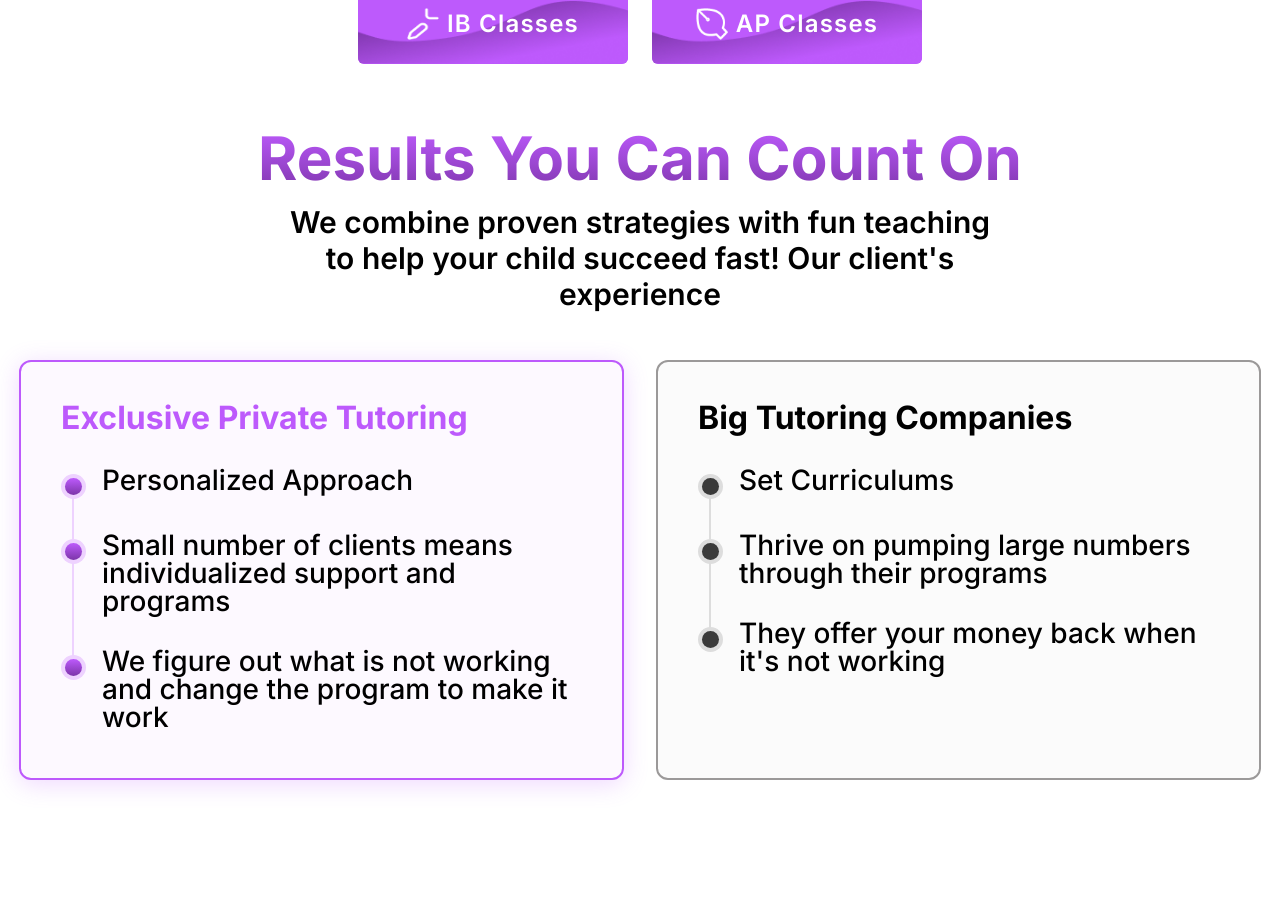
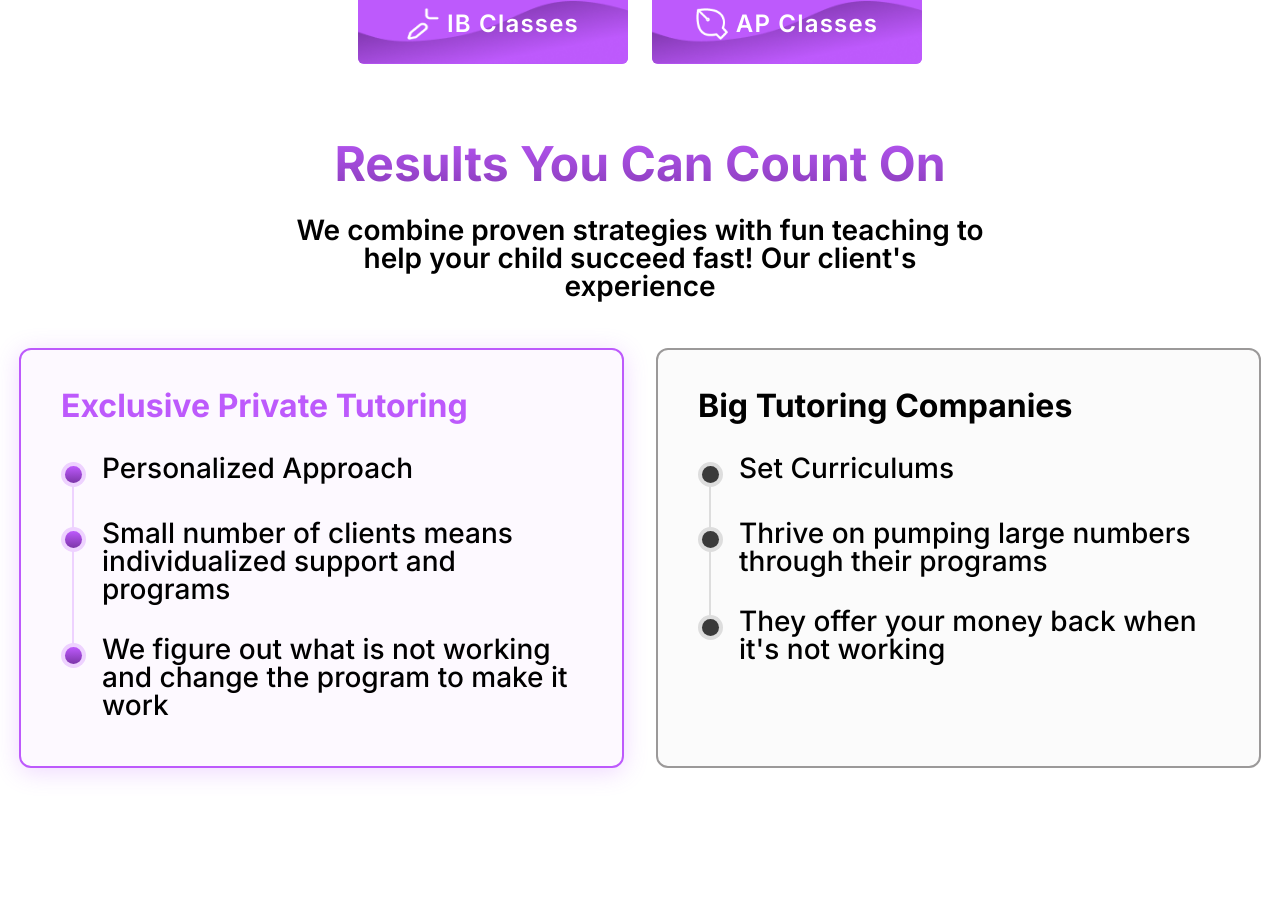
Before and after one commit to college-mastermind/Test, a Next.js app: page / in a window 1280 px wide. Shown: the part 2280-3190 px from the top of the page. Built offline with nearby package versions, Linux system fonts and the light colour scheme.

Commit message:
fix font size of result section

```diff
--- a/src/components/result/Result.jsx
+++ b/src/components/result/Result.jsx
@@ -5,10 +5,10 @@ export default function Result() {
     <section className="py-16 bg-white">
       <div className="max-w-4xl mx-auto px-4 text-center">
         {/* Title */}
-        <h2 className="text-black bg-gradient-to-b from-[#BD5AFC] to-[#7C35A9] inline-block text-transparent bg-clip-text text-5xl md:text-6xl text-center mx-auto pb-2 font-bold">
+        <h2 className="text-black bg-gradient-to-b from-[#BD5AFC] to-[#7C35A9] inline-block text-transparent bg-clip-text text-[32px] md:text-[40px] lg:text-[48px] text-center mx-auto pb-2 font-bold">
           Results You Can Count On
         </h2>
-        <p className="text-black text-center font-semibold mt-2 sm:px-20 text-lg sm:text-3xl">
+        <p className="text-black text-center font-semibold mt-2 sm:px-20 text-lg text-[24px] md:text-[28px] lg:text-[32px">
           We combine proven strategies with fun teaching to help your child
           succeed fast! Our client's experience
         </p>
```
